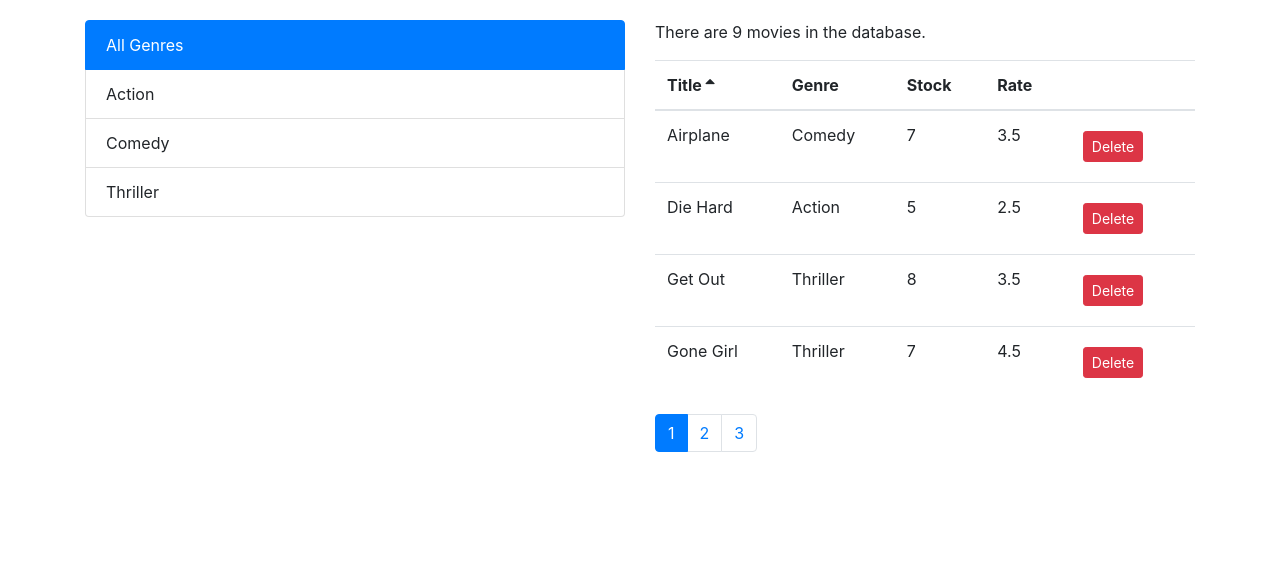
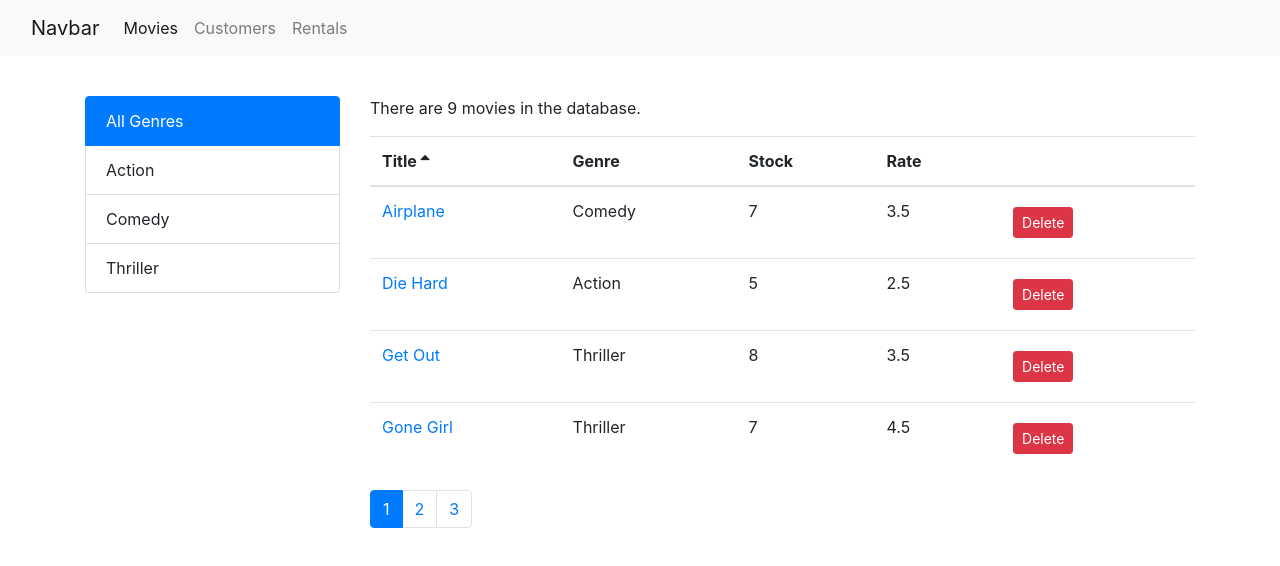
Before and after one commit to william-brace/Movie-list-app---React-test, a React (Create React App) app: page /movies in a window 1280 px wide. Shown: the top 566 px of the page. Built offline with nearby package versions, Linux system fonts and the light colour scheme.

Commit message:
Added basic routing, a navbar and clickable movie names within the application

```diff
--- a/package.json
+++ b/package.json
@@ -12,6 +12,7 @@
     "prop-types": "^15.6.2",
     "react": "^17.0.1",
     "react-dom": "^17.0.1",
+    "react-router-dom": "^4.3.1",
     "react-scripts": "4.0.1",
     "web-vitals": "^0.2.4"
   },
--- a/src/App.js
+++ b/src/App.js
@@ -1,15 +1,31 @@
 import React, { Component } from "react";
 import "./App.css";
 import MovieList from "./components/movieList";
-
+import NavBar from "./components/common/navBar";
+import { Route, Switch, Redirect } from "react-router-dom";
+import NotFound from "./components/notFound";
+import Customers from "./components/customers";
+import Rentals from "./components/rentals";
+import tableItem from "./components/common/tableItem";
 
 class App extends Component {
   state = {};
   render() {
     return (
-      <main className="container">
-        <MovieList />
-      </main>
+      <React.Fragment>
+        <NavBar />
+        <main className="container">
+          <Switch>
+            <Route path="/movies/:id" component={tableItem} />
+            <Route path="/movies" component={MovieList} />
+            <Route path="/customers" component={Customers} />
+            <Route path="/rentals" component={Rentals} />
+            <Route path="/not-found" component={NotFound} />
+            <Redirect from="/" exact to="movies"></Redirect>
+            <Redirect to="/not-found"></Redirect>
+          </Switch>
+        </main>
+      </React.Fragment>
     );
   }
 }
--- /dev/null
+++ b/src/components/common/navBar.jsx
@@ -0,0 +1,46 @@
+import React from "react";
+import { NavLink } from "react-router-dom";
+
+const NavBar = () => {
+  return (
+    <nav className="navbar navbar-expand-lg navbar-light bg-light">
+      <div className="container-fluid">
+        <a className="navbar-brand" href="#">
+          Navbar
+        </a>
+        <button
+          className="navbar-toggler"
+          type="button"
+          data-bs-toggle="collapse"
+          data-bs-target="#navbarNavDropdown"
+          aria-controls="navbarNavDropdown"
+          aria-expanded="false"
+          aria-label="Toggle navigation"
+        >
+          <span className="navbar-toggler-icon"></span>
+        </button>
+        <div className="collapse navbar-collapse" id="navbarNavDropdown">
+          <ul className="navbar-nav">
+            <li className="nav-item">
+              <NavLink className="nav-link" aria-current="page" to="/movies">
+                Movies
+              </NavLink>
+            </li>
+            <li className="nav-item">
+              <NavLink className="nav-link" to="/customers">
+                Customers
+              </NavLink>
+            </li>
+            <li className="nav-item">
+              <NavLink className="nav-link" to="/rentals">
+                Rentals
+              </NavLink>
+            </li>
+          </ul>
+        </div>
+      </div>
+    </nav>
+  );
+};
+
+export default NavBar;
--- a/src/components/common/tableBody.jsx
+++ b/src/components/common/tableBody.jsx
@@ -1,5 +1,6 @@
 import React, { Component } from "react";
 import _ from "lodash";
+import { Link } from "react-router-dom";
 
 class TableBody extends Component {
   renderCell = (item, column) => {
@@ -23,7 +24,13 @@
           <tr key={item._id}>
             {columns.map((column) => (
               <td key={this.createKey(item, column)}>
-                {this.renderCell(item, column)}
+                {column.path === "title" ? (
+                  <Link to={`/movies/${item._id}`}>
+                    {this.renderCell(item, column)}
+                  </Link>
+                ) : (
+                  this.renderCell(item, column)
+                )}
               </td>
             ))}
           </tr>
--- /dev/null
+++ b/src/components/common/tableItem.jsx
@@ -0,0 +1,19 @@
+import React from "react";
+
+const TableItem = ({ match, history }) => {
+  return (
+    <React.Fragment>
+      <h1>MovieForm</h1>
+      <h1>{match.params.id}</h1>
+      <button
+        type="button"
+        className="btn btn-primary"
+        onClick={() => history.push("/movies")}
+      >
+        Save
+      </button>
+    </React.Fragment>
+  );
+};
+
+export default TableItem;
--- /dev/null
+++ b/src/components/customers.jsx
@@ -0,0 +1,7 @@
+import React from "react";
+
+const Customers = () => {
+  return <h1>Customers</h1>;
+};
+
+export default Customers;
--- a/src/components/movieList.jsx
+++ b/src/components/movieList.jsx
@@ -66,7 +66,7 @@
     return (
       <React.Fragment>
         <div className="row">
-          <div className="col-6">
+          <div className="col-3">
             <ListGroup
               genres={genres}
               id={currentGenre._id}
@@ -74,7 +74,7 @@
               onItemSelect={this.handleGenreSelect}
             />
           </div>
-          <div className="col-6">
+          <div className="col-9">
             <p>There are {movieCount} movies in the database.</p>
             <MoviesTable
               movies={movies}
--- /dev/null
+++ b/src/components/notFound.jsx
@@ -0,0 +1,7 @@
+import React from "react";
+
+const NotFound = () => {
+  return <h1>Not Found</h1>;
+};
+
+export default NotFound;
--- /dev/null
+++ b/src/components/rentals.jsx
@@ -0,0 +1,7 @@
+import React from "react";
+
+const Rentals = () => {
+  return <h1>Rentals</h1>;
+};
+
+export default Rentals;
--- a/src/index.css
+++ b/src/index.css
@@ -5,7 +5,6 @@
     sans-serif;
   -webkit-font-smoothing: antialiased;
   -moz-osx-font-smoothing: grayscale;
-  padding-top: 20px;
 }
 
 code {
@@ -16,3 +15,7 @@
 .clickable {
   cursor: pointer;
 }
+
+.container {
+  padding-top: 40px;
+}
--- a/src/index.js
+++ b/src/index.js
@@ -5,11 +5,12 @@
 import reportWebVitals from "./reportWebVitals";
 import "bootstrap/dist/css/bootstrap.css";
 import "font-awesome/css/font-awesome.css";
+import { BrowserRouter } from "react-router-dom";
 
 ReactDOM.render(
-  <React.StrictMode>
+  <BrowserRouter>
     <App />
-  </React.StrictMode>,
+  </BrowserRouter>,
   document.getElementById("root")
 );
 
```
Also changed, not shown: 2 other files (tests, documents, lock files or other folders).
